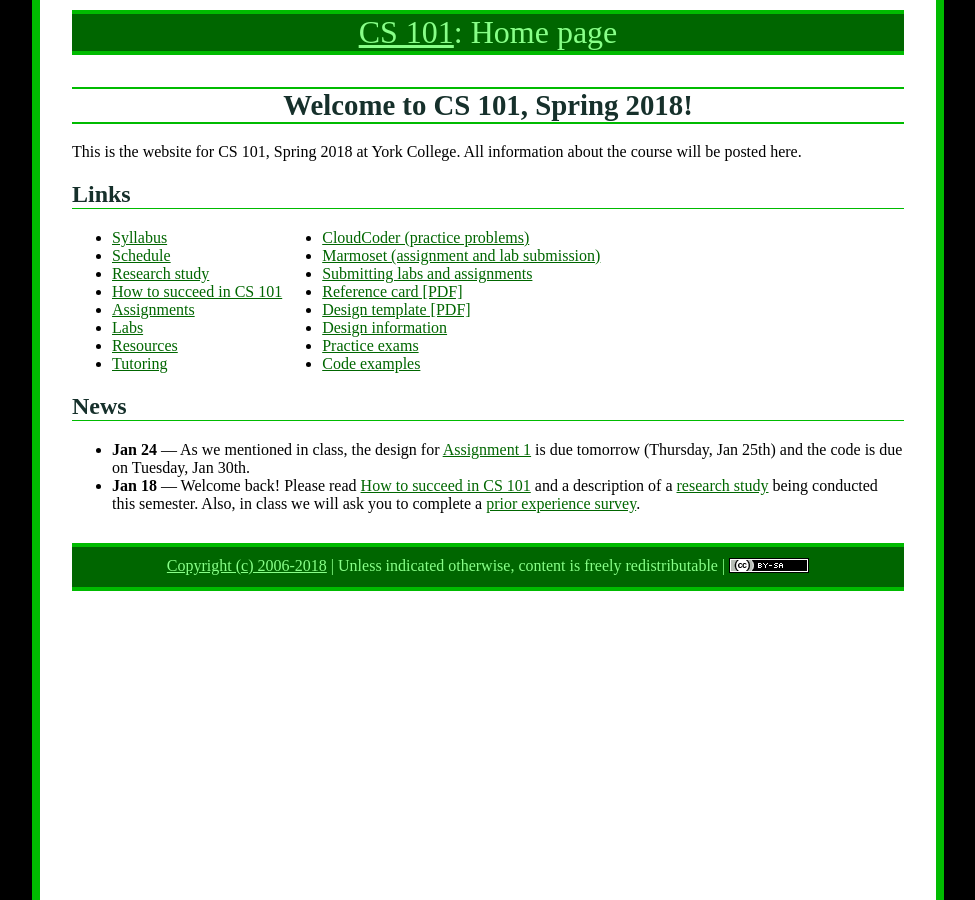
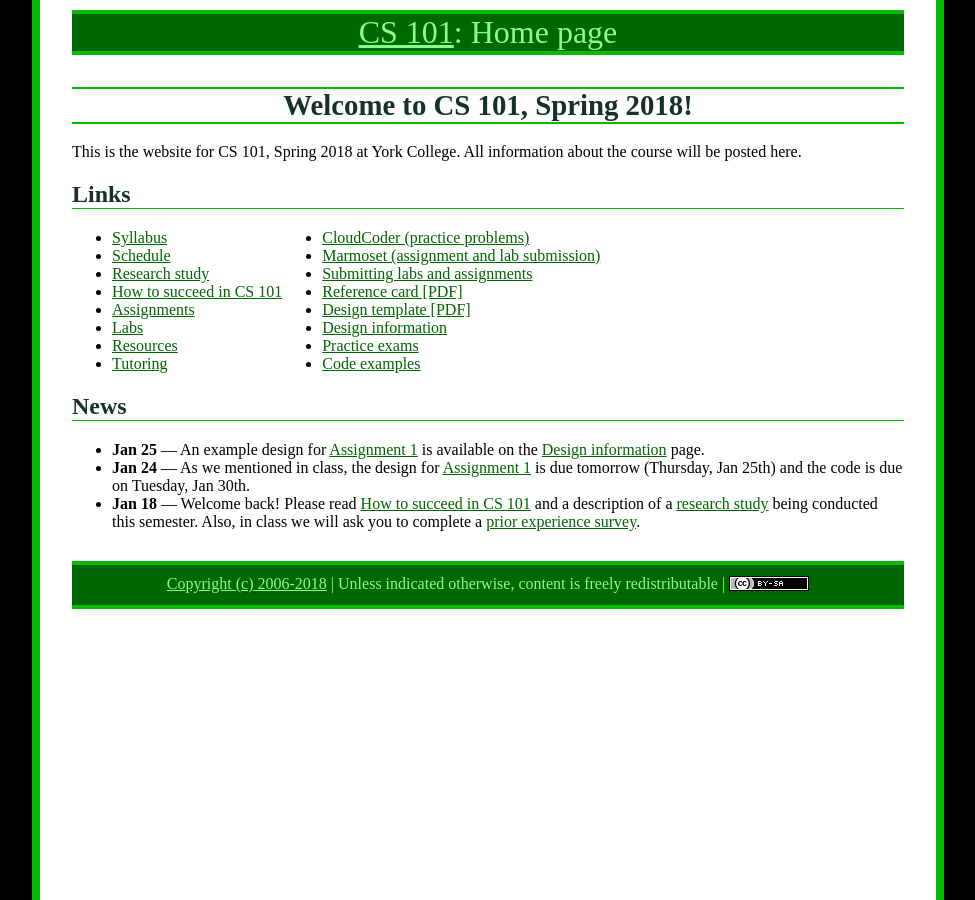
Before and after one commit to ycpcs/cs101-spring2018, a Jekyll site: the page built from index.md, in a window 1280 px wide. Shown: the whole page, without its empty margins (152-1127 px from the left). Built offline with Jekyll 4.4.1, drawn with Linux system fonts in a browser that asks for light colours.

Commit message:
assignment 1 example design

```diff
--- a/index.md
+++ b/index.md
@@ -39,6 +39,7 @@ All information about the course will be posted here.
 
 ## News
 
+* **Jan 25** &mdash; An example design for [Assignment 1](assign/assign01.html) is available on the [Design information](design/index.html) page.
 * **Jan 24** &mdash; As we mentioned in class, the design for [Assignment 1](assign/assign01.html) is due tomorrow (Thursday, Jan 25th) and the code is due on Tuesday, Jan 30th.
 * **Jan 18** &mdash; Welcome back!  Please read [How to succeed in CS 101](success.html) and a description of a [research study](study.html) being conducted this semester.  Also, in class we will ask you to complete a [prior experience survey](https://goo.gl/forms/zzfjES8HZK9TEthK2).
 
```
Also changed, not shown: design/index.md (+1 -0 lines), 2 other files.
